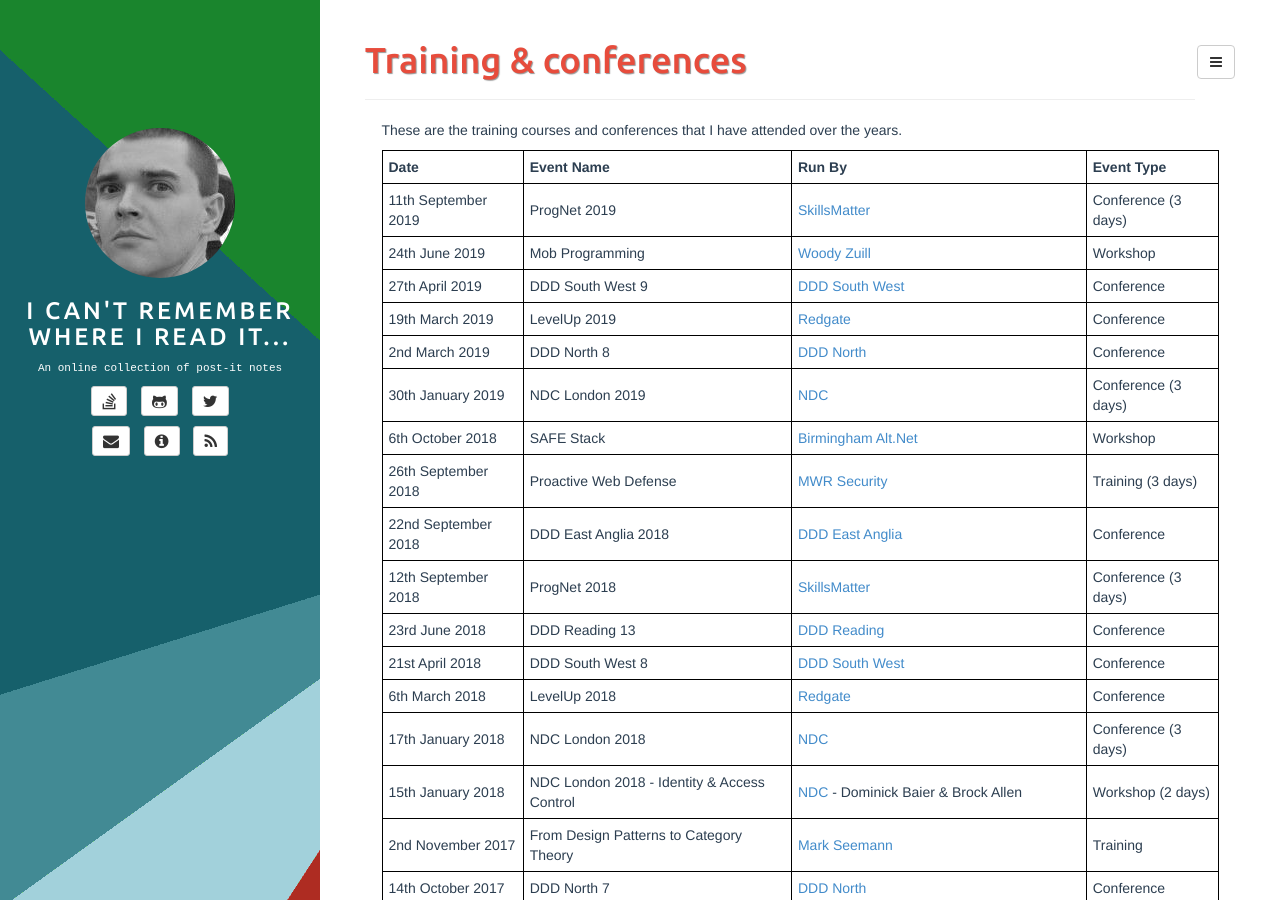
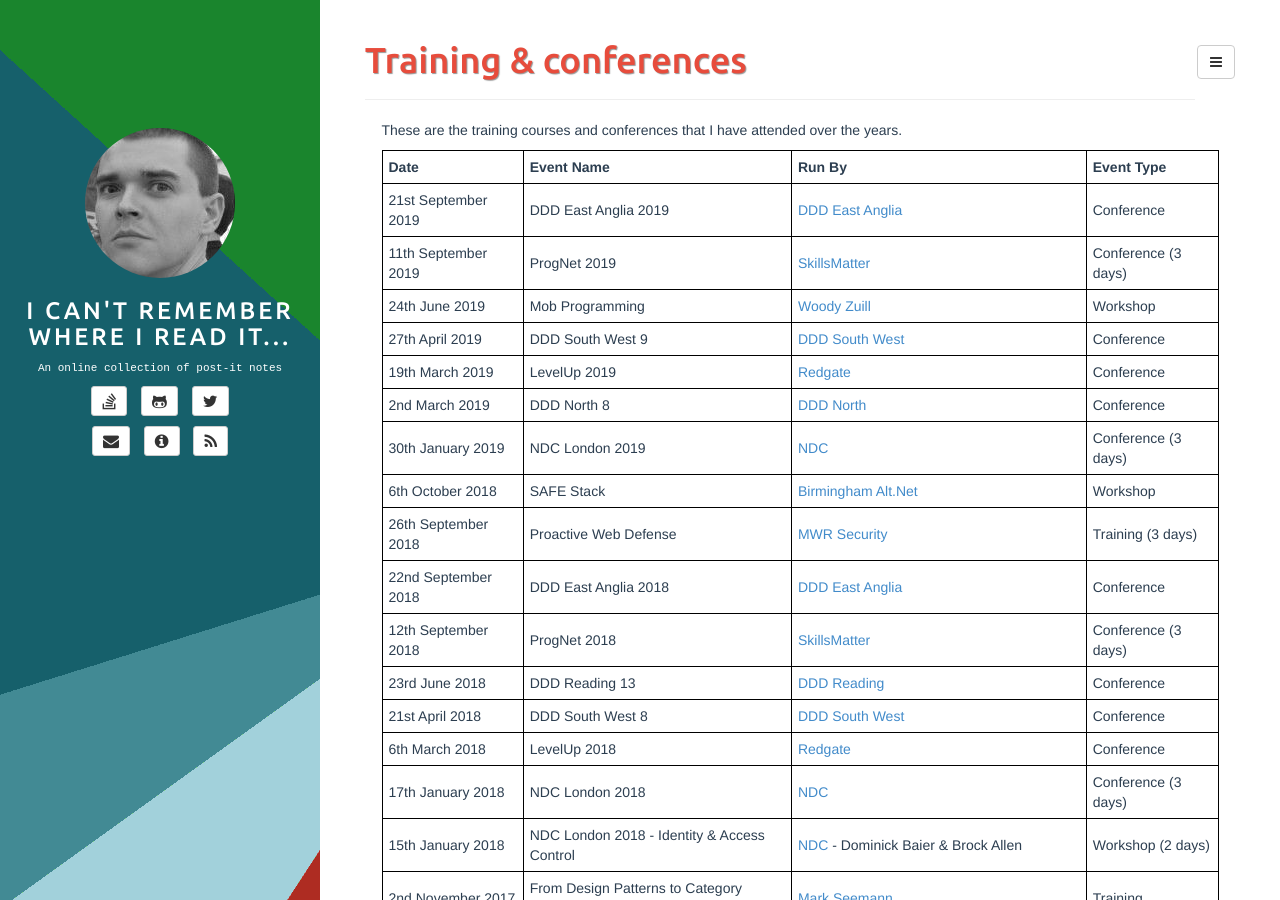
Before and after one commit to adrianbanks/adrianbanks.github.io, a Jekyll site: the page built from training.md, in a window 1280 px wide and 900 px high. Built offline with Jekyll 4.4.1, drawn with Linux system fonts in a browser that asks for light colours.

Commit message:
Add DDD East Anglia 2019

```diff
--- a/training.md
+++ b/training.md
@@ -7,6 +7,7 @@ These are the training courses and conferences that I have attended over the yea
 
 | **Date**            | **Event Name**                                     | **Run By**                                               | **Event Type**      |
 | ------------------- | -------------------------------------------------- | -------------------------------------------------------- | ------------------- |
+| 21st September 2019 | DDD East Anglia 2019                               | [DDD East Anglia][8]                                     | Conference          |
 | 11th September 2019 | ProgNet 2019                                       | [SkillsMatter][6]                                        | Conference (3 days) |
 | 24th June 2019      | Mob Programming                                    | [Woody Zuill][23]                                        | Workshop            |
 | 27th April 2019     | DDD South West 9                                   | [DDD South West][2]                                      | Conference          |
```
